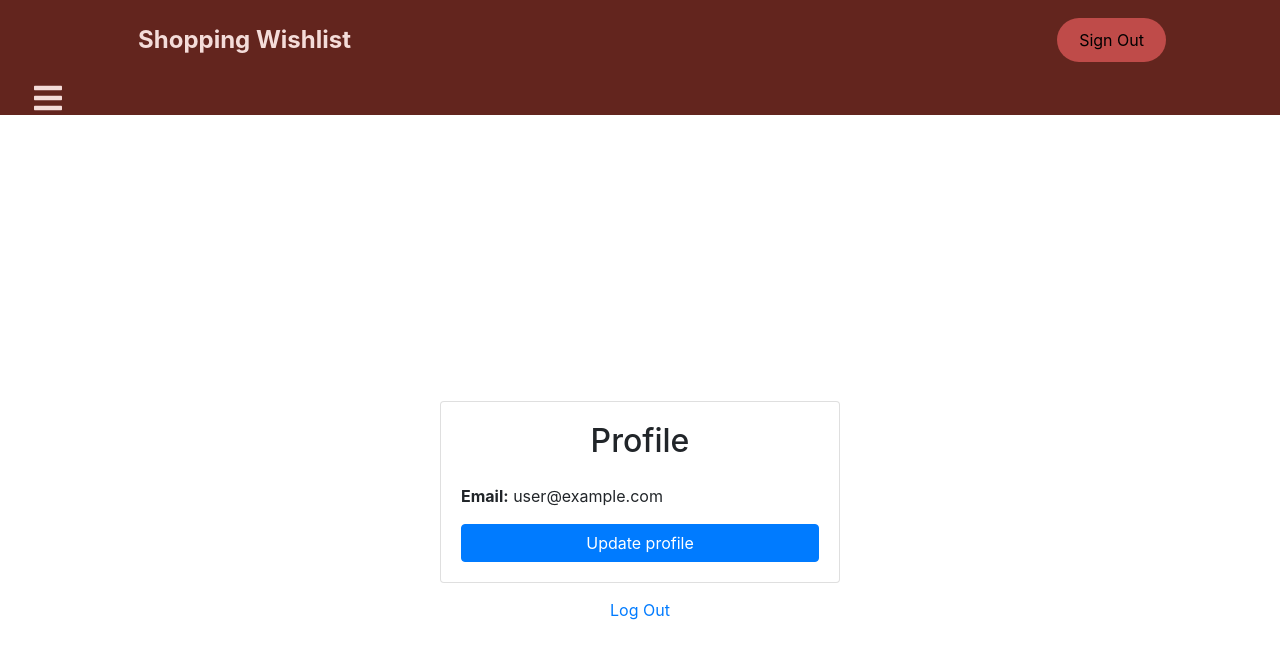
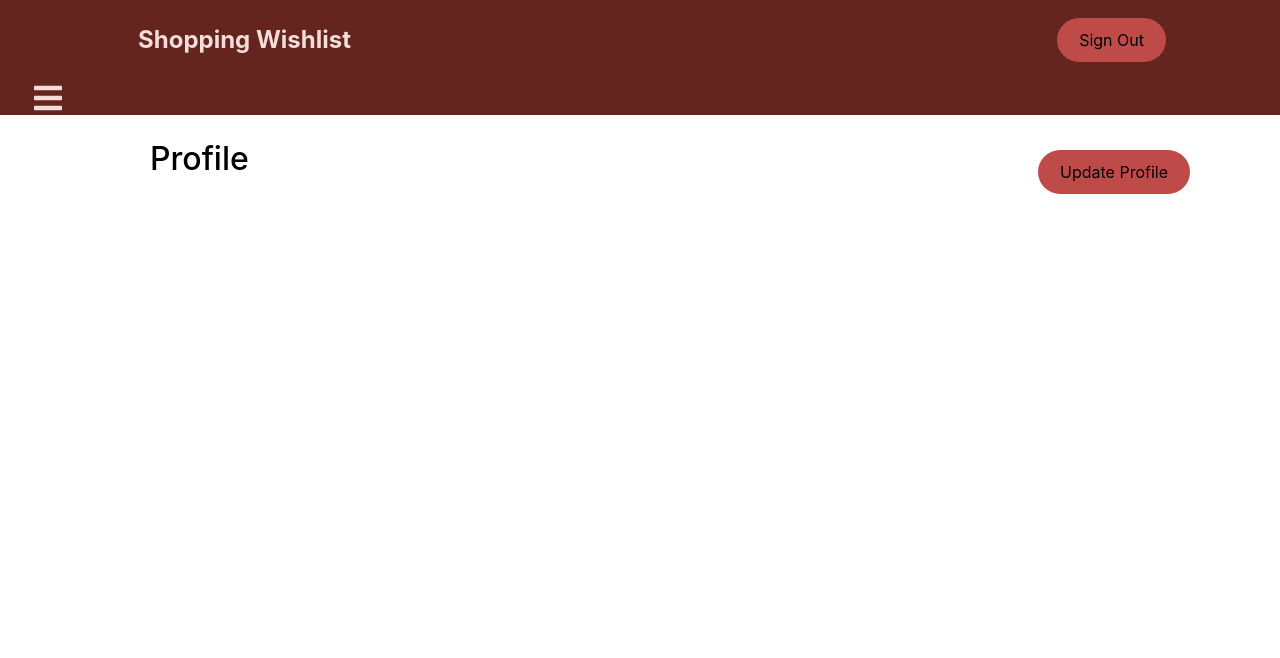
Before and after one commit to Paula63/shopping-wishlist, a React (Create React App) app: page /profile in a window 1280 px wide. Shown: the top 658 px of the page. Built offline with nearby package versions, Linux system fonts and the light colour scheme; no server answers; sample sign-in values are in the browser's storage.

Commit message:
updating layout

```diff
--- a/src/components/Profile.js
+++ b/src/components/Profile.js
@@ -1,47 +1,104 @@
-import React, { useState } from 'react'
-import { Card, Button, Alert, Container } from 'react-bootstrap'
-import { Link, useHistory } from 'react-router-dom'
-import { useAuth } from '../contexts/AuthContext'
-import AppBar from './app-bar/AppBar'
-import UserSidebar from './user-sidebar/UserSidebar'
+import React, { useState } from 'react';
+import styled from 'styled-components';
+import { Card, Alert, Container } from 'react-bootstrap';
+import { Link, useHistory } from 'react-router-dom';
+import { useAuth } from '../contexts/AuthContext';
+import AppBar from './app-bar/AppBar';
+import UserSidebar from './user-sidebar/UserSidebar';
 
 export default function Profile() {
+
+    const PageName = styled.h2`
+        justify-self: center;
+        align-items: center;
+        font-size: 2rem;
+        color: #000;
+        margin-top: 25px;
+        margin-bottom: 50px;
+    `;
+
+    const PageContainer = styled.div`
+        display: flex;
+        justify-content: center;
+        align-items: center;
+        font-size: 1rem;
+        top: 0;
+        z-index: 10;
+    `;
+
+    const PageWrap = styled.div`
+        display: flex;
+        justify-content: space-between;
+        z-index: 1;
+        width: 100%;
+        padding-left: 60px;
+        max-width: 1100px;
+    `;
+
+    const ButtonWrapper = styled.div`
+        display: flex;
+        align-items: center;
+    `;
+
+    const ButtonLinkSec = styled(Link)`
+        border-radius: 50px;
+        background: #bf4b49;
+        white-space: nowrap;
+        padding: 10px 22px;
+        color: #010606;
+        font-size: 16px;
+        outline: none;
+        border: none;
+        cursor: pointer;
+        transition: all 0.2s ease-in-out;
+        text-decoration: none;
+
+        &:hover {
+            transition: all 0.2s ease-in-out;
+            background: #bf4b49;
+            color: #010606;
+        }
+
+        &:focus, &:hover, &:visited, &:link, &:active {
+            text-decoration: none;
+            color: #000;
+        }
+    `;
+
     const [error, setError] = useState('')
     const { currentUser, logout } = useAuth()
     const history = useHistory()
 
-    async function handleLogout() {
-        setError('')
-
-        try{
-            await logout()
-            history.push('/login')
-        } catch{
-            setError('Failed to log out')
-        }
-    }
 
     return (
         <>
             <AppBar />
             <UserSidebar />
-            <Container className="d-flex align-items-center justify-content-center" style={{ minHeight: "100vh" }}>
-                <div className="w-100" style={{maxWidth: '400px'}}>
-                    <Card>
-                        <Card.Body>
-                        <h2 className = "text-center mb-4">Profile</h2>
+            <PageContainer>
+                <PageWrap>
+                    <PageName>
+                        Profile
+                    </PageName>
+                    <ButtonWrapper>
                         {error && <Alert variant="danger">{error}</Alert>}
-                        <strong>Email:</strong> {currentUser.email}
-                        <Link to="/update-profile" className="btn btn-primary w-100 mt-3">
-                            Update profile
-                        </Link>
-                        </Card.Body>
-                    </Card>
-                    <div className = "w-100 text-center mt-2">
-                        <Button variant="link" onClick={handleLogout}>Log Out</Button>
-                    </div>
+                        <ButtonLinkSec>Update Profile</ButtonLinkSec>
+                    </ButtonWrapper>
+                </PageWrap>
+            </PageContainer>
+            {/* <div className="flex flex-row">
+                <PageName className="d-flex align-items-center justify-content-center">
+                    Profile
+                </PageName>
+            </div>
+            <Container className="d-flex align-items-center justify-content-center">
+                <div style={{maxWidth: '400px'}}>
+                    {error && <Alert variant="danger">{error}</Alert>}
+                    <strong>Email:</strong> {currentUser.email}
+                    <Link to="/update-profile" className="btn btn-primary w-100 mt-3">
+                        Update profile
+                    </Link>
                 </div>
-            </Container>
+            </Container> */}
         </>
     )
 }
--- a/src/components/user-sidebar/SidebarData.js
+++ b/src/components/user-sidebar/SidebarData.js
@@ -4,7 +4,7 @@ import * as RiIcons from 'react-icons/ri';
 
 export const SidebarData = [
     {
-        title: 'Account',
+        title: 'Profile',
         path: '/profile',
         icon: <MdIcons.MdAccountCircle />
     },
```
